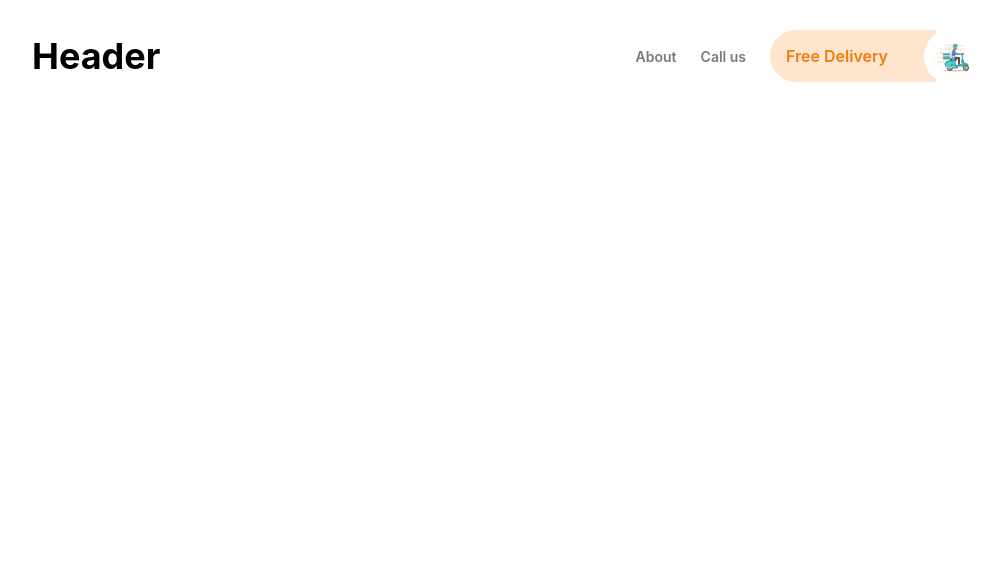
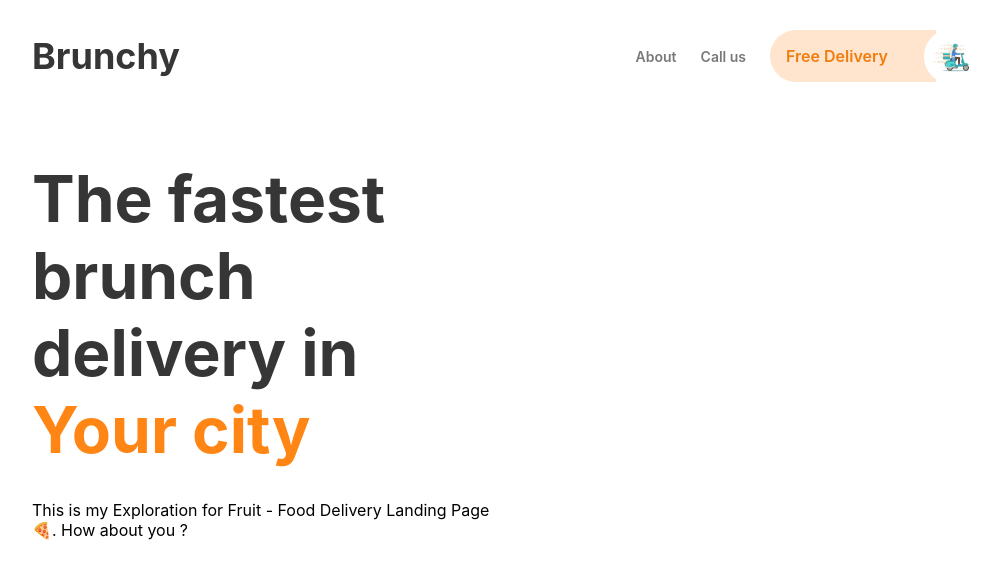
Before and after one commit to VenJS/Brunchy, a React (Create React App) app in the folder brunchy/: page / in a window 1280 px wide. Shown: the top 578 px of the page, without its empty margins (108-1108 px from the left). Built offline with nearby package versions, Linux system fonts and the light colour scheme.

Commit message:
feat: heading component created

```diff
--- a/brunchy/src/components/App.js
+++ b/brunchy/src/components/App.js
@@ -1,10 +1,12 @@
 import React from "react";
 import Header from "./Header/Header";
+import Heading from "./Heading/Heading";
 
 const App = () => {
   return (
     <div>
       <Header></Header>
+      <Heading></Heading>
     </div>
   );
 };
--- a/brunchy/src/components/Header/Header.jsx
+++ b/brunchy/src/components/Header/Header.jsx
@@ -4,7 +4,7 @@ import styles from './Header.module.scss'
 const Header = () => {
   return (
     <div className={styles.container}>
-        <h1 className={styles.header}>Header</h1>
+        <h1 className={styles.header}>Brunchy</h1>
         <div className={styles.wrapper}>
             <a href='https://www.dreamshot.bg/' target="__blank"
                 rel="noopener noreferrer" className={styles.link}>About</a>
--- a/brunchy/src/components/Header/Header.module.scss
+++ b/brunchy/src/components/Header/Header.module.scss
@@ -2,6 +2,7 @@
     font-size: 2.25rem;
     font-weight: 700;
     line-height: 4rem;
+    color: #363636;
 }
 
 .link {
@@ -16,6 +17,7 @@
     justify-content: space-between;
     align-items: center;
     padding: 0 8.75rem;
+    position: sticky;
 }
 
 .wrapper {
--- /dev/null
+++ b/brunchy/src/components/Heading/Heading.jsx
@@ -0,0 +1,14 @@
+import React from 'react'
+import styles from './Heading.module.scss'
+
+const Heading = () => {
+  return (
+    <div className={styles.container}>
+        <h1 className={styles.title}>The fastest brunch delivery in </h1>
+        <h1 className={styles['secondary_title']}>Your city</h1>
+        <p className={styles.description}>This is my Exploration for Fruit - Food Delivery Landing Page 🍕. How about you ?</p>
+    </div>
+  )
+}
+
+export default Heading
--- /dev/null
+++ b/brunchy/src/components/Heading/Heading.module.scss
@@ -0,0 +1,24 @@
+.title {
+    font-size: 4rem;
+    font-weight: 700;
+    color: #363636;
+    margin: 0;
+    width: 25rem;
+}
+
+.secondary_title {
+    font-size: 4rem;
+    font-weight: 700;
+    color: #FF8515;
+    margin: 0;
+}
+
+.container {
+    padding-left: 8.75rem;
+    margin-top: 3rem;
+}
+
+.description {
+    margin-top: 2rem;
+    width: 30rem;
+}
```
